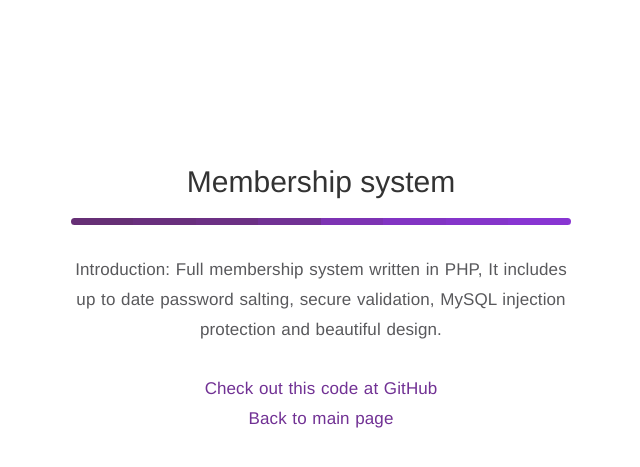
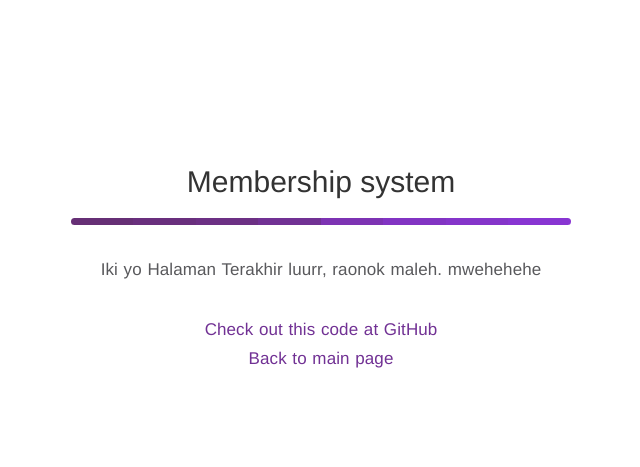
Before and after one commit to ClayAlfa/Membership, a PHP site: page / in a window 1280 px wide. Shown: the part 52-519 px from the top of the page, without its empty margins (319-959 px from the left). Run offline with PHP 8.4, Linux system fonts and the light colour scheme; some libraries are stand-ins or nearby versions.

Commit message:
update 2

```diff
--- a/views/loginFalse.php
+++ b/views/loginFalse.php
@@ -8,12 +8,12 @@ include_once 'header.php';
             <a name="about"></a><h2><center>Membership system</center></h2>
             <div class="descText center-block">
                 <hr class="colorgraph">
-                <p><center>Introduction: Full membership system written in PHP,
-                It includes up to date password salting, secure validation, MySQL injection protection and beautiful design.
+                <p><center>Iki yo Halaman Terakhir luurr,
+                    raonok maleh. mwehehehe
                 <br><br>
 
                 <!-- Remove this to remove the GitHub URL link -->
-                <a href="List Github">Check out this code at GitHub</a><br>
+                <a href="https://github.com/belpythons">Check out this code at GitHub</a><br>
 
                 <!-- Back to main page -->
                 <a href="Profil Guide">Back to main page</a>
```
